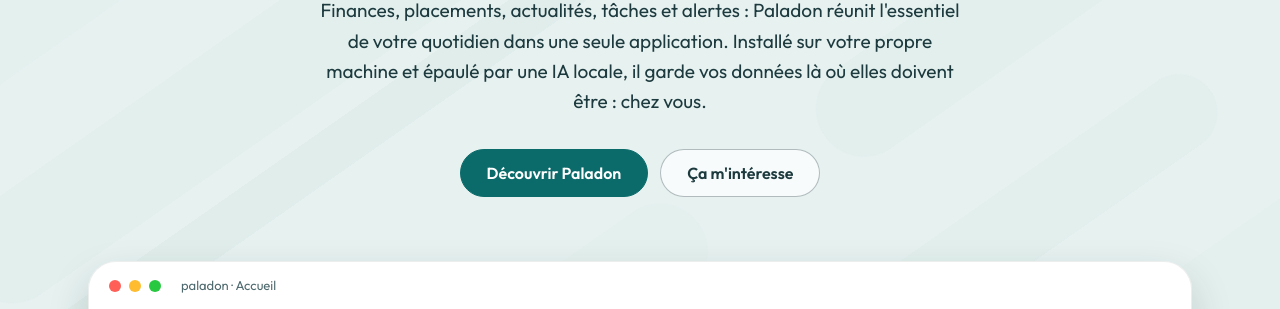
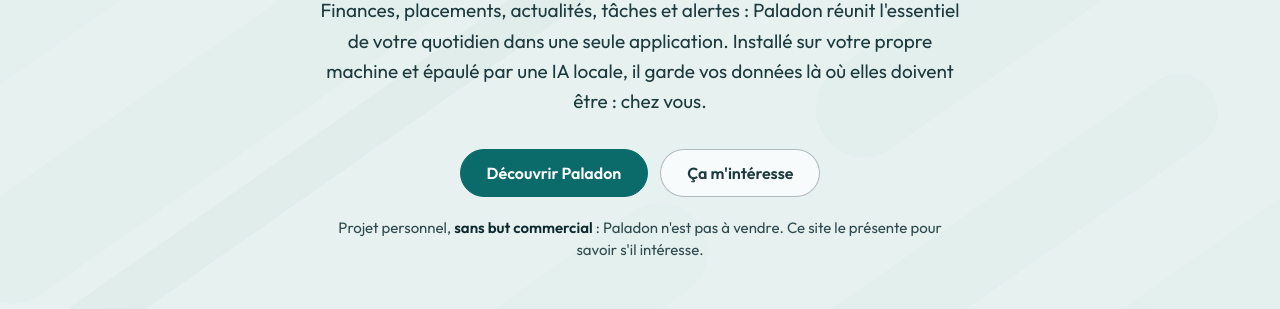
Before and after one commit to Kramaloww/Paladon-vitrine, a plain HTML site: page index.html in a window 1280 px wide. Shown: the part 365-674 px from the top of the page. Drawn offline with Linux system fonts and the light colour scheme.

Commit message:
Préciser le caractère non commercial du site
Accroche, contact, pied de page, mentions légales et README (FR et EN) :
Paladon n'est pas à vendre ; le site sert à savoir si une demande existe.

Co-Authored-By: Claude Opus 5.5 <noreply@anthropic.com>

```diff
--- a/assets/css/style.css
+++ b/assets/css/style.css
@@ -553,6 +553,16 @@ h1 {
   margin-top: 32px;
 }
 
+.hero-note {
+  max-width: 620px;
+  margin: 20px auto 0;
+  font-size: 15px;
+  color: var(--text-secondary);
+}
+.hero-note strong {
+  font-weight: 600;
+  color: var(--text-strong);
+}
 .hero-preview {
   margin-top: 64px;
 }
--- a/index.html
+++ b/index.html
@@ -130,6 +130,7 @@
         <a class="btn btn-primary" href="#fonctionnalites">Découvrir Paladon</a>
         <a class="btn btn-secondary" href="#contact">Ça m'intéresse</a>
       </div>
+      <p class="hero-note">Projet personnel, <strong>sans but commercial</strong>&nbsp;: Paladon n'est pas à vendre. Ce site le présente pour savoir s'il intéresse.</p>
     </div>
 
     <!-- Démonstration interactive : les rubriques du menu affichent un exemple d'écran (données fictives) -->
@@ -872,7 +873,7 @@
       <div class="contact-text">
         <p class="kicker">Nous contacter</p>
         <h2 id="contact-title">Intéressé&nbsp;? Une question, une suggestion&nbsp;?</h2>
-        <p>Paladon n'est pas encore distribué. S'il vous intéresse, dites-le-nous&nbsp;: cela nous aide à savoir s'il faut aller plus loin, et nous pourrons vous recontacter si une démonstration voit le jour.</p>
+        <p>Paladon n'est <strong>pas à vendre</strong> et n'est pas encore distribué&nbsp;: ce site, sans but commercial, sert uniquement à savoir si l'application répond à une vraie demande. S'il vous intéresse, dites-le-nous&nbsp;: cela nous aide à décider s'il faut aller plus loin, et nous pourrons vous recontacter si une démonstration voit le jour.</p>
         <p>Écrivez-nous&nbsp;: le formulaire ouvre votre messagerie avec votre message prêt à partir. Aucun serveur, rien n'est enregistré sur ce site.</p>
         <p><a class="link" href="mailto:contact@paladon.net">contact@paladon.net</a></p>
       </div>
@@ -925,7 +926,7 @@
         <span class="wordmark wordmark-sm">Paladon</span>
       </a>
       <p>Le copilote du quotidien, auto-hébergé.</p>
-      <p class="muted">Site sans traceur ni cookie. Les chiffres affichés sont fictifs.</p>
+      <p class="muted">Site non commercial&nbsp;: rien n'y est vendu. Sans traceur ni cookie. Les chiffres affichés sont fictifs.</p>
       <p class="muted">© 2026 Paladon. Tous droits réservés.</p>
     </div>
     <div>
```
Also changed, not shown: en/index.html (+3 -2 lines), en/legal-notice.html (+1 -1 lines), mentions-legales.html (+1 -1 lines), 2 other files.
